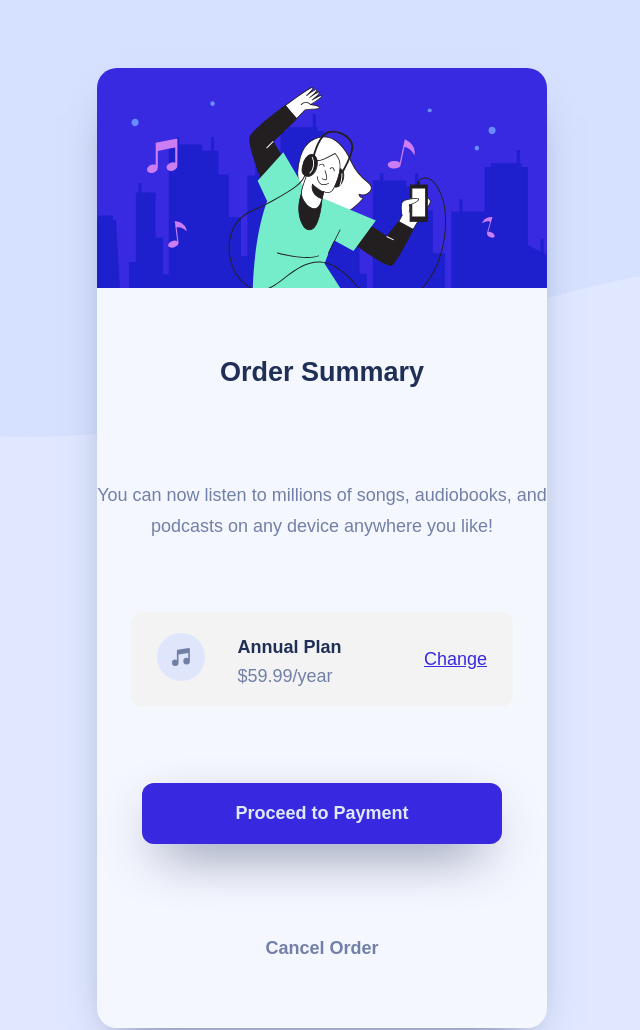
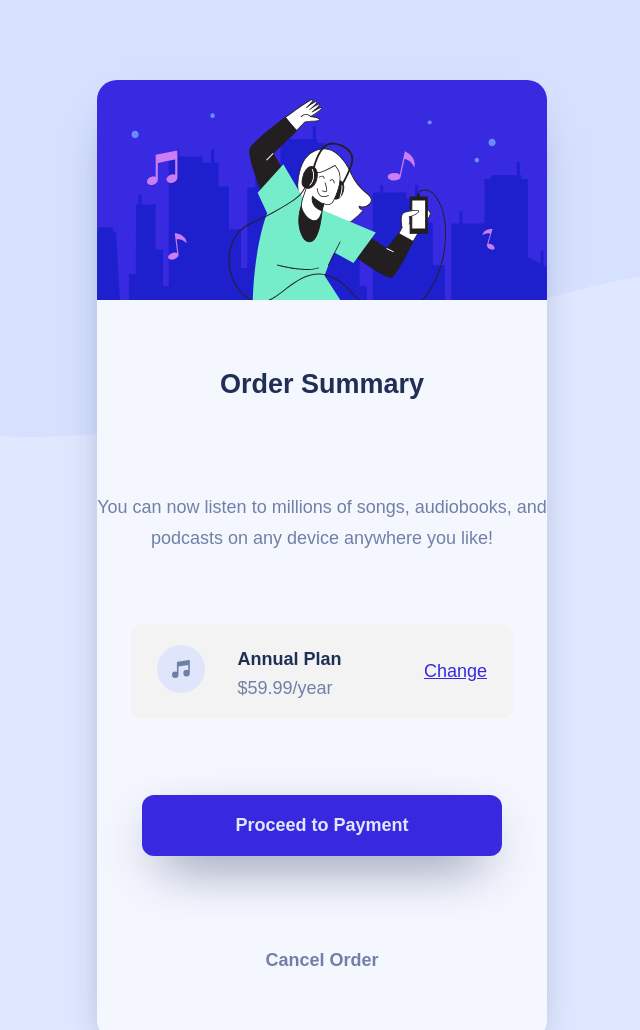
Before and after one commit to lopezolidev/Order-card, a plain HTML site: page index.html in a window 1280 px wide. Shown: the top 1030 px of the page, without its empty margins (318-958 px from the left). Drawn offline with Linux system fonts and the light colour scheme.

Commit message:
adjusting repsonsive sizes

```diff
--- a/style.css
+++ b/style.css
@@ -41,14 +41,15 @@
         background-color: var(--Paleblue);
         background-image: url(images/pattern-background-mobile.svg);
         background-repeat:no-repeat;
+        margin: 0;
     }
 
     #general {
         font-size: 1.125em;
-        display: flex;
-        justify-content: center;
-        align-items: center;
-        flex-direction: column;
+        height: 140vh;
+        width: 100%;
+        display: grid;
+        place-items: center;
     }
 
     #card {
@@ -71,6 +72,7 @@
         align-items: center;
         background: var(--Verypaleblue);
         font-family: 'Red Hat Display', sans-serif;
+        width: 100vw;
     }
 
     #plan {
@@ -164,4 +166,8 @@
         #card {
             width: min-content;
         }
+
+        #wrapper {
+            width: auto;
+        }
     }
```
